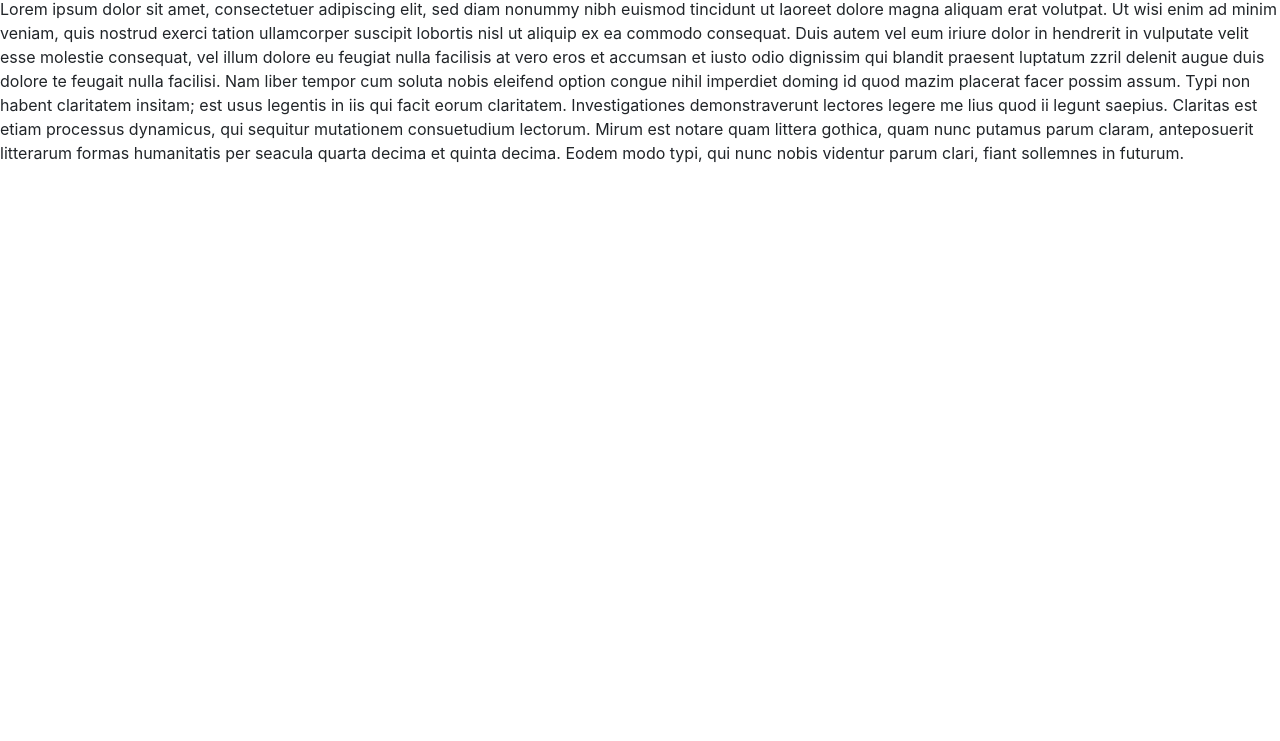
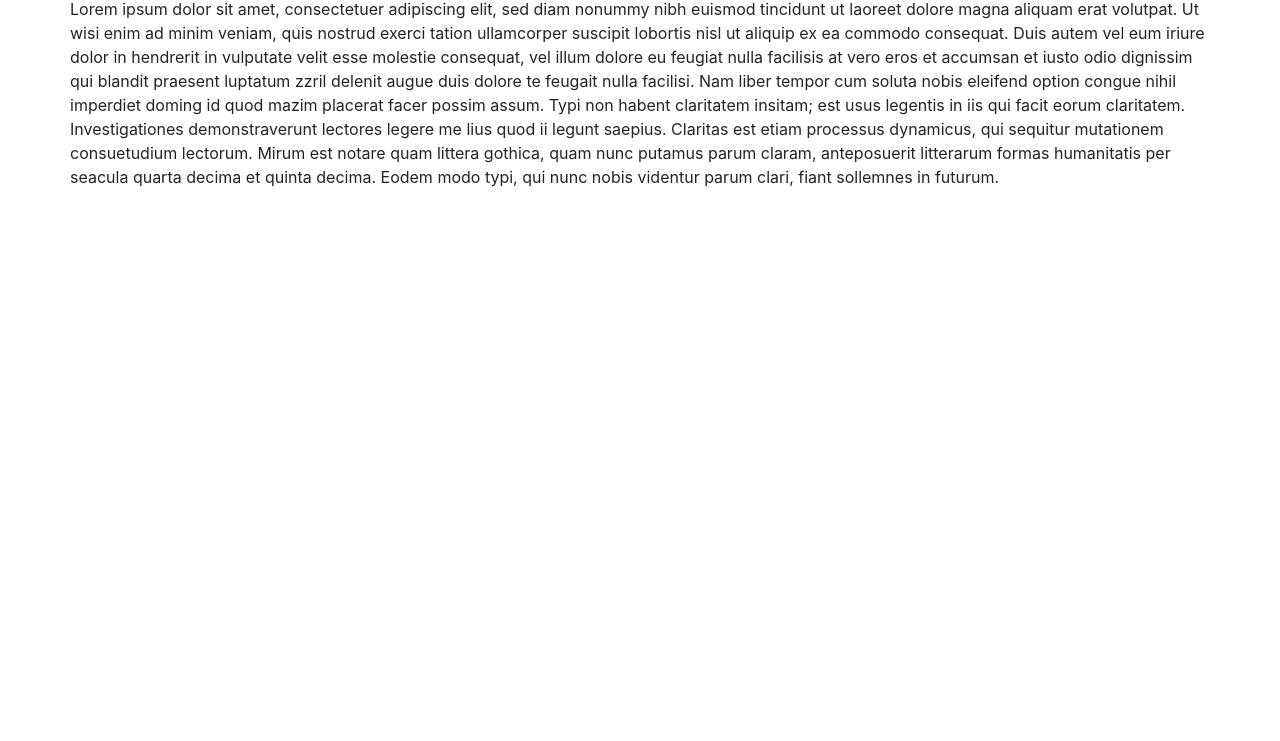
Before and after one commit to SterlingP123/week10, a plain HTML site: page index.html in a window 1280 px wide. Shown: the part 59-800 px from the top of the page. Drawn offline with nearby package versions, Linux system fonts and the light colour scheme.

Commit message:
added bootstrap

```diff
--- a/index.html
+++ b/index.html
@@ -8,6 +8,8 @@
     <title>Week10</title>
 </head>
 <body>
+    <div class="container">
+        <div class="row">
     <h1>This is the title of my page</h1>
     <p>Lorem ipsum dolor sit amet, consectetuer adipiscing elit,
     sed diam nonummy nibh euismod tincidunt ut laoreet dolore
@@ -29,6 +31,7 @@
     humanitatis per seacula quarta decima et quinta decima. Eodem
     modo typi, qui nunc nobis videntur parum clari, fiant sollemnes
     in futurum.</p>
-
+        </div
+    </div>
 </body>
 </html>
```
